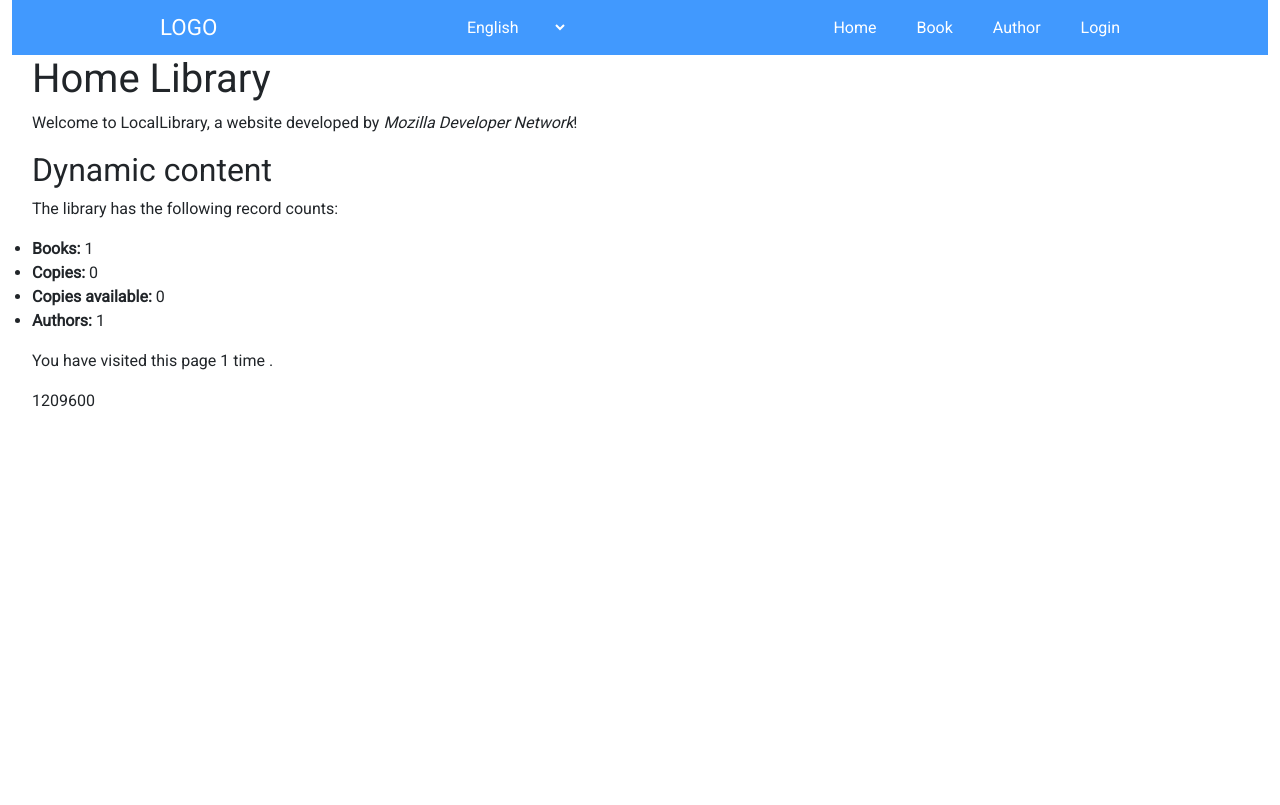
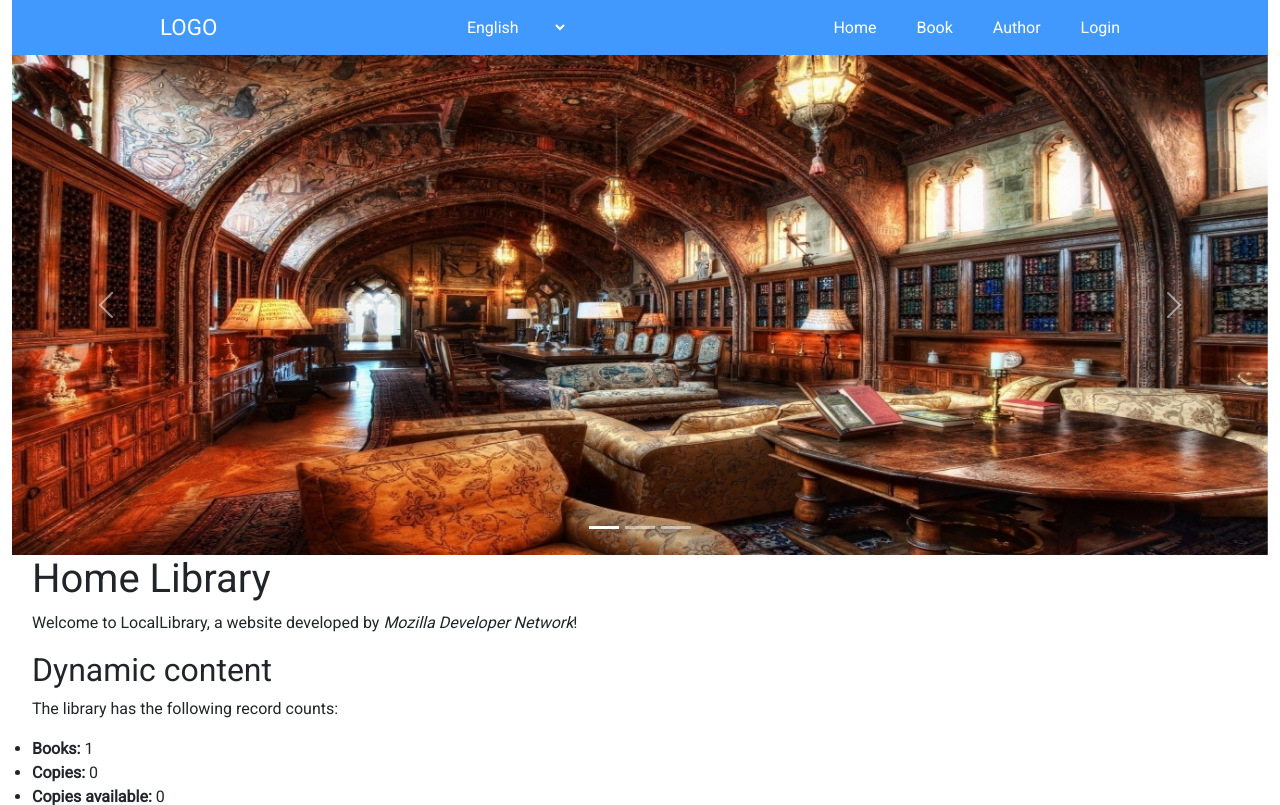
Before and after one commit to TrinhChung/mysite, a Django app: page /catalog/ in a window 1280 px wide. Shown: the top 805 px of the page. Before the commit the page ends 407 px from the top, so only its background shows below. Run offline with Django 3.2, Linux system fonts and the light colour scheme; data comes from the database, SQL or seed files in the repository; data that the repository does not hold is empty; some libraries are stand-ins or nearby versions.

Commit message:
banner home

```diff
--- a/catalog/templates/base_generic.html
+++ b/catalog/templates/base_generic.html
@@ -13,11 +13,13 @@
     <meta name="description" />
     <meta name="keywords" />
     {% bootstrap_css %}
+    {% bootstrap_javascript %}
     <!-- Add additional CSS in static file -->
     {% load static %}
     <link rel="stylesheet" href="{% static 'css/styles.css' %}" />
     <script src="{% static 'admin/js/vendor/jquery/jquery.min.js' %}"></script>
     <link rel="stylesheet" href="{% static 'css/navbar.css' %}" />
+    <script src="{% static 'js/bootstrap.min.js' %}"></script>
   </head>
   <body>
     <div class="container-fluid">
@@ -28,6 +30,7 @@
           {% endblock nav %}
         </div>
       </div>
+      {% include "carousel_banner.html" %}
       <div class="row pl-20">
         <div class="col-sm-10">
           <div class="row ">
--- /dev/null
+++ b/catalog/templates/carousel_banner.html
@@ -0,0 +1,59 @@
+{% load static %}
+<div id="carouselExampleIndicators"
+     class="carousel slide"
+     data-bs-ride="carousel">
+    <div class="carousel-indicators">
+        <button type="button"
+                data-bs-target="#carouselExampleIndicators"
+                data-bs-slide-to="0"
+                class="active"
+                aria-current="true"
+                aria-label="Slide 1"></button>
+        <button type="button"
+                data-bs-target="#carouselExampleIndicators"
+                data-bs-slide-to="1"
+                aria-label="Slide 2"></button>
+        <button type="button"
+                data-bs-target="#carouselExampleIndicators"
+                data-bs-slide-to="2"
+                aria-label="Slide 3"></button>
+    </div>
+    <div class="carousel-inner">
+        <div class="carousel-item active">
+            <img src="{% static 'images/R.jpeg' %}"
+                 class="d-block w-100"
+                 height="500px"
+                 width="100%"
+                 alt="iamge1">
+        </div>
+        <div class="carousel-item">
+            <img src="{% static 'images/image2.jpg' %}"
+                 class="d-block w-100"
+                 height="500px"
+                 width="100%"
+                 alt="iamge2">
+        </div>
+        <div class="carousel-item">
+            <img src="{% static 'images/image3.jpeg' %}"
+                 class="d-block w-100"
+                 width="100%"
+                 height="500px"
+                 alt="iamge3"
+                 s>
+        </div>
+    </div>
+    <button class="carousel-control-prev"
+            type="button"
+            data-bs-target="#carouselExampleIndicators"
+            data-bs-slide="prev">
+        <span class="carousel-control-prev-icon" aria-hidden="true"></span>
+        <span class="visually-hidden">Previous</span>
+    </button>
+    <button class="carousel-control-next"
+            type="button"
+            data-bs-target="#carouselExampleIndicators"
+            data-bs-slide="next">
+        <span class="carousel-control-next-icon" aria-hidden="true"></span>
+        <span class="visually-hidden">Next</span>
+    </button>
+</div>
```
Also changed, not shown: catalog/static/images/R.jpeg (added), catalog/static/images/image2.jpg (added), catalog/static/images/image3.jpeg (added).
